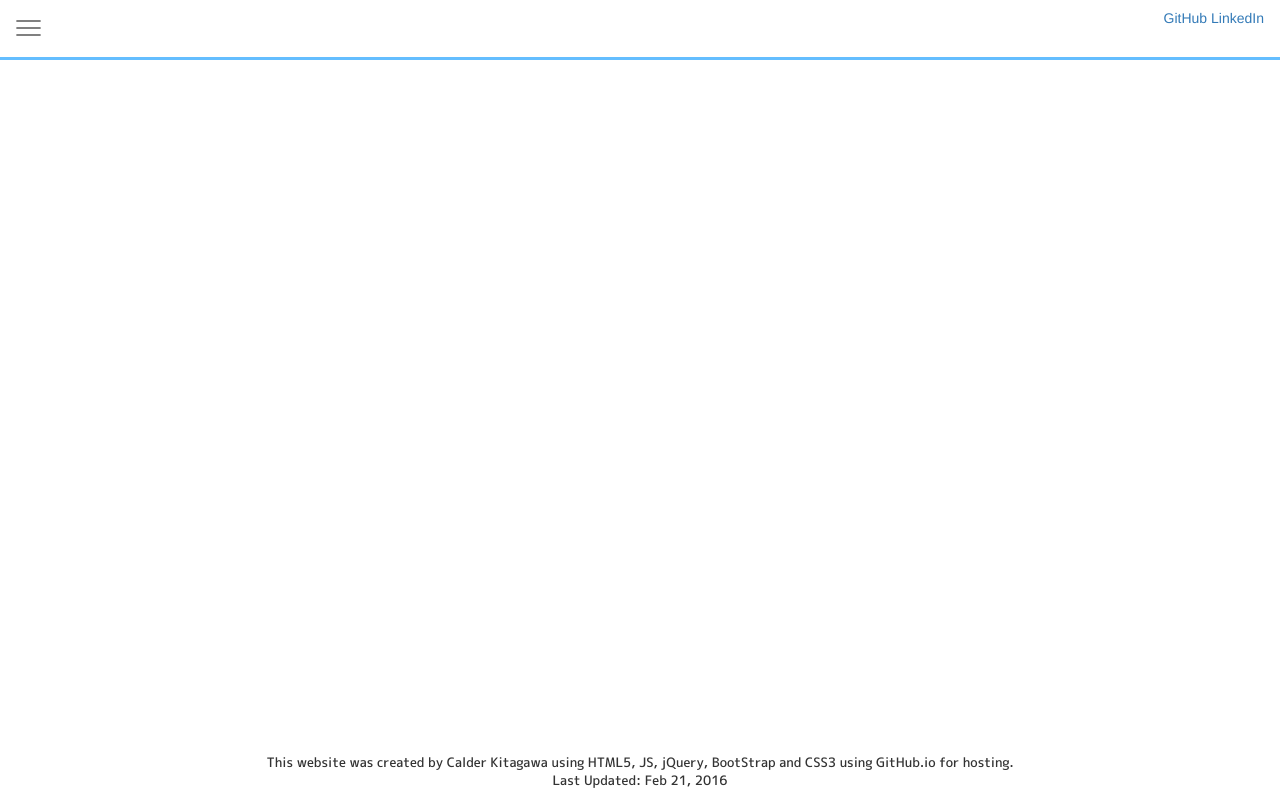
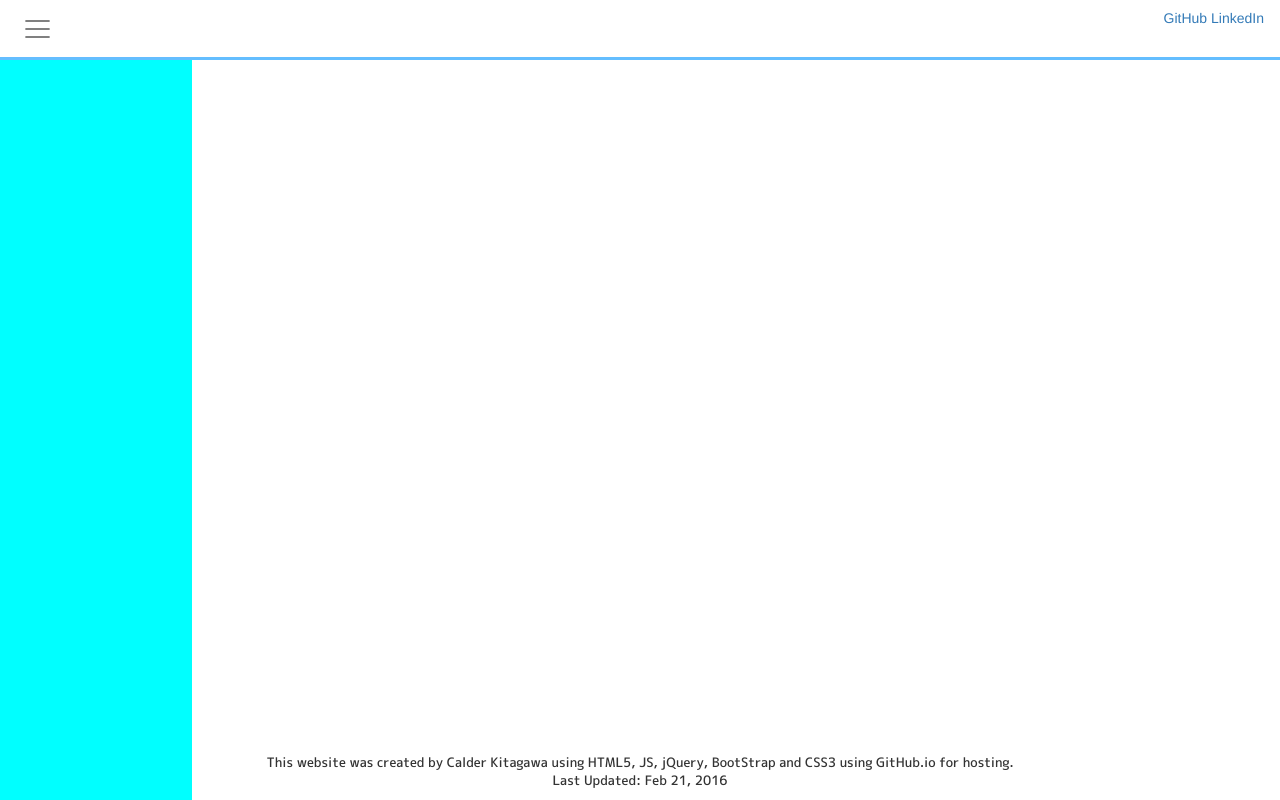
Before and after one commit to ckitagawa/ckitagawa.github.io, a plain HTML site: page index.html in a window 1280 px wide. Drawn offline with Linux system fonts and the light colour scheme.

Commit message:
Dev 0.0.2

```diff
--- a/CSS/main.css
+++ b/CSS/main.css
@@ -111,23 +111,25 @@ html {
 .hleftnav {
     text-align: left;
     display: inline-block;
-    min-height: inherit;
-    min-width: 100%
+    height: inherit;
+    min-width: 100%;
 }
 
 .menu-btn {
     display: block;
     position: absolute;
-    min-width: 100px;
-    min-height: 100%;
     left: 0px;
     top: 0px;
+    /*background: rgba(100, 190, 255, 1);*/
 }
 
-#mbar{
+
+
+#mbar:nth-of-type(1){
+    top: 34%;
     display: block;
     position: relative;
-    margin: 0px;
+    margin: auto;
     width: 25px;
     height: 0.5px;
     border-radius:50px;
@@ -136,18 +138,27 @@ html {
 }
 
 #mbar:nth-of-type(2){
+    top: 44%;
+    display: block;
     position: relative;
-    top: 3px;
+    margin: auto;
+    width: 25px;
+    height: 0.5px;
+    border-radius:50px;
+    border: 1px solid gray;
+    background: gray;
 }
 
 #mbar:nth-of-type(3){
+    top: 56%;
+    display: block;
     position: relative;
-    top: 8px;
-}
-
-#mbar:nth-of-type(4){
-    position: relative;
-    top: 13px;
+    margin: auto;
+    width: 25px;
+    height: 0.5px;
+    border-radius:50px;
+    border: 1px solid gray;
+    background: gray;
 }
 
 .logo {
@@ -207,10 +218,17 @@ html {
     text-align: right;
 }
 
+#sidenav-wrapper {
+    height: 100%;
+    position: absolute;
+    left: 0px;
+    top: 0px;
+}
+
 #sidenav {
     display: inline-block;
     position: relative;
-    height: 100%;
+    bottom: 0px;
     background: aqua;
 }
 
--- a/index.html
+++ b/index.html
@@ -18,9 +18,9 @@
             <div class="columns">
                 <div class="hleftnav">
                     <a class="menu-btn">
-                        <a id="mbar"></a>
-                        <a id="mbar"></a>
-                        <a id="mbar"></a>
+                        <i id="mbar"></i>
+                        <i id="mbar"></i>
+                        <i id="mbar"></i>
                     </a>
                 </div>
                 <h1 class="logo">
@@ -38,7 +38,9 @@
         </div>
     </div>
     <div id="sidenav-wrapper">
+        <div id="sidenav">
 
+        </div>
     </div>
     <div id="content-wrapper">
 
@@ -64,8 +66,15 @@ $(document).ready(function () {
         var dateFormat = $.format.date(new Date(document.lastModified), 'MMM d, yyyy');
         $(this).html(dateFormat);
     });
-    var h = $('#header').height;
-    $('menu')
+    var h = $('#header').height();
+    $('.menu-btn').height(h + 1);
+    $('.menu-btn').width(h*1.3);
+    var hw = $('#header-wrapper').height();
+    var mh = $(window).height();
+    var wh = $(window).width();
+    $('#sidenav').height(mh - hw)
+    $('#sidenav').css('top', hw)
+    $('#sidenav').width(wh * 0.15)
 });
 </script>
 </html>
```
